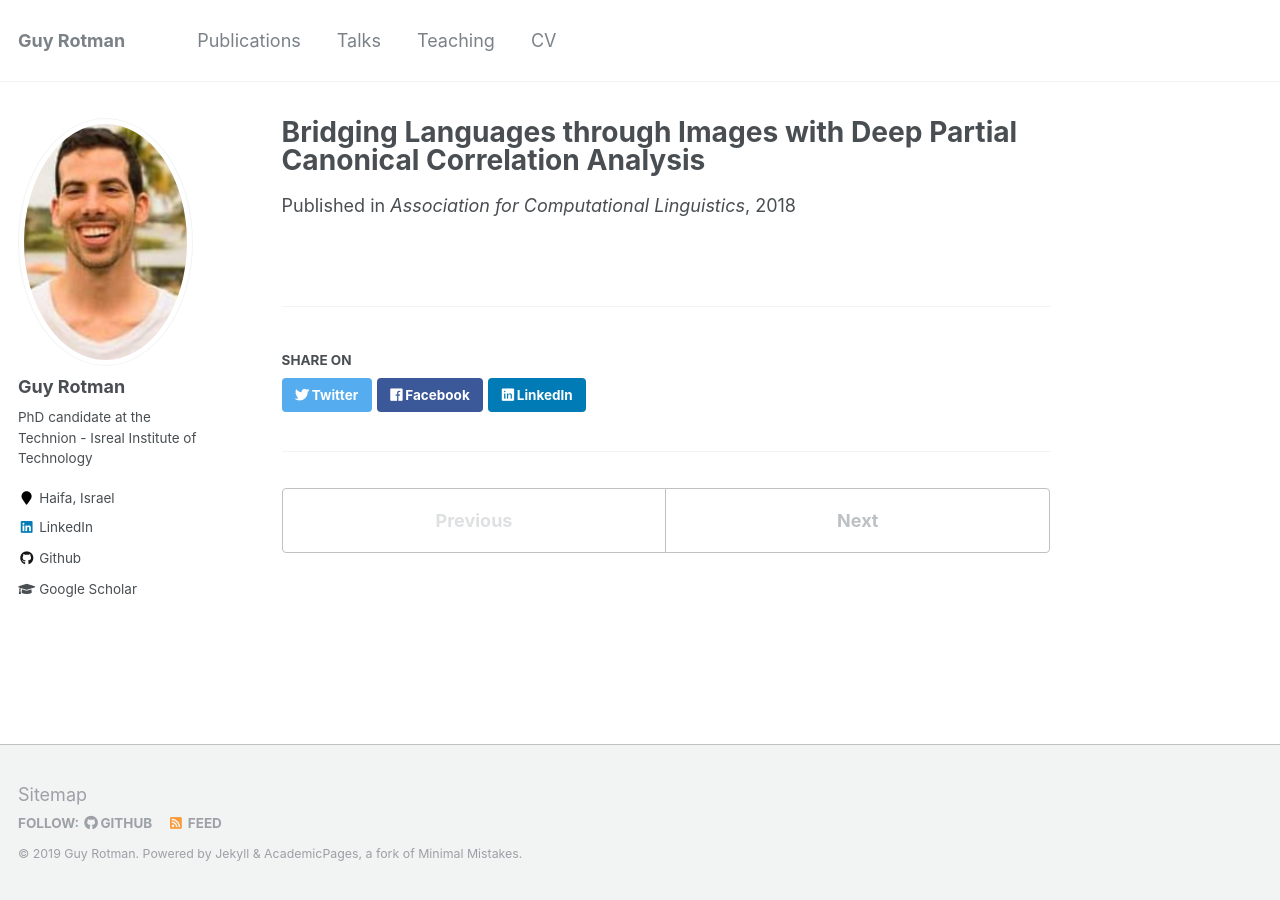
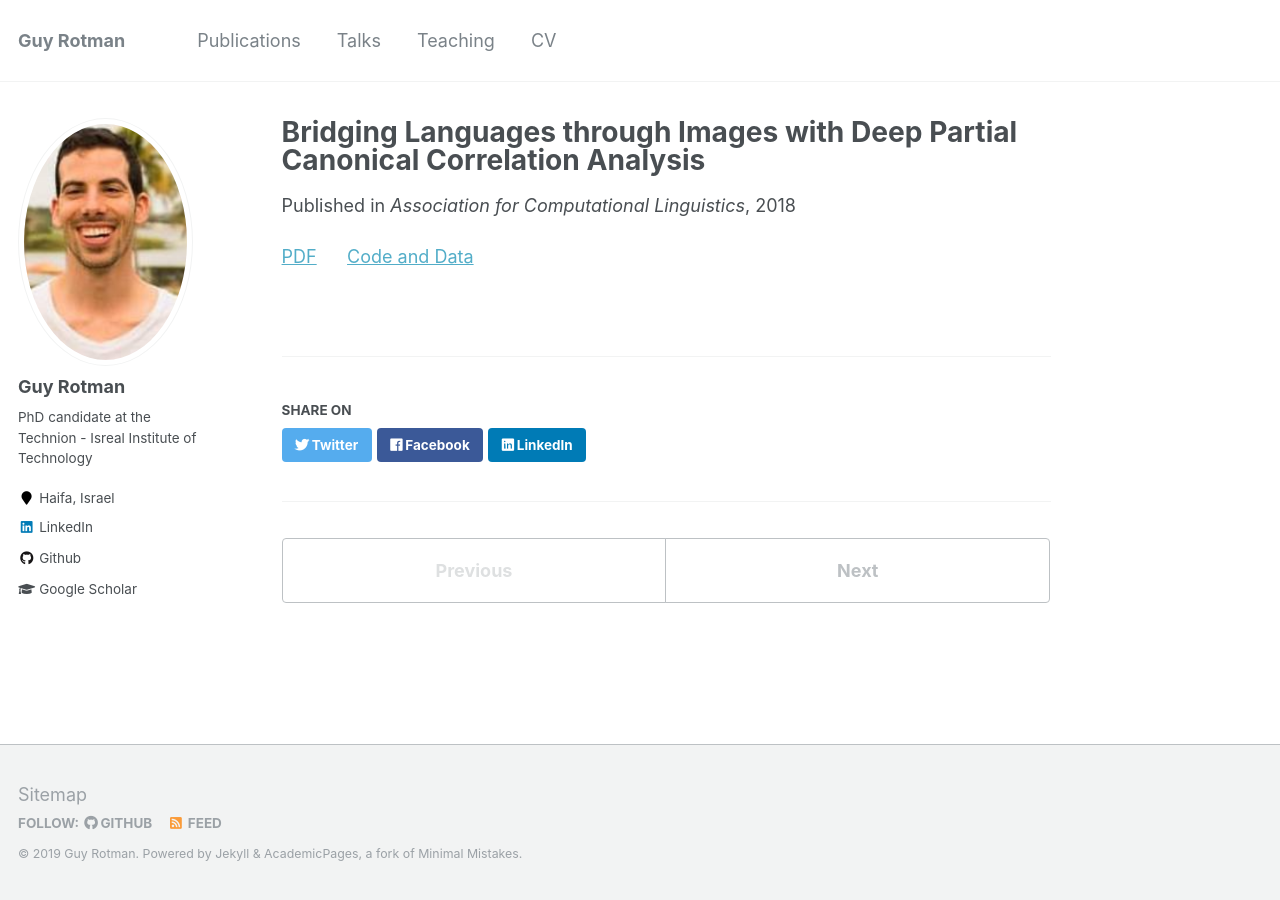
Before and after one commit to rotmanguy/rotmanguy.github.io, a Jekyll site: the page built from _publications/2018-07-01-bridging-languages-through-images.md, in a window 1280 px wide. Built offline with Jekyll 4.4.1, drawn with Linux system fonts in a browser that asks for light colours.

Commit message:
initial commit

```diff
--- a/_publications/2018-07-01-bridging-languages-through-images.md
+++ b/_publications/2018-07-01-bridging-languages-through-images.md
@@ -8,3 +8,7 @@ authors: <b>Guy Rotman</b>, Ivan Vulić, and Roi Reichart.
 pdfurl: "https://www.aclweb.org/anthology/P18-1084.pdf"
 codeurl: "https://github.com/rotmanguy/DPCCA"
 ---
+<a href='https://www.aclweb.org/anthology/P18-1084.pdf'>PDF</a>
+&nbsp;&nbsp;&nbsp;&nbsp;
+<a href='https://github.com/rotmanguy/DPCCA'>Code and Data</a>
+&nbsp;&nbsp;&nbsp;&nbsp;
```
